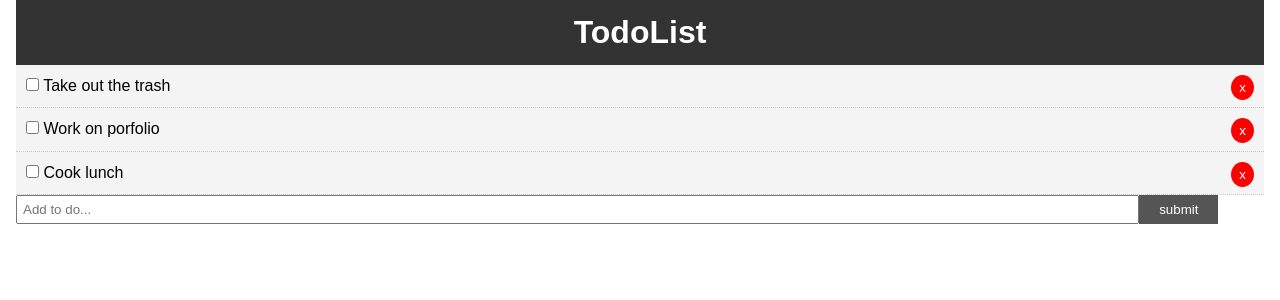
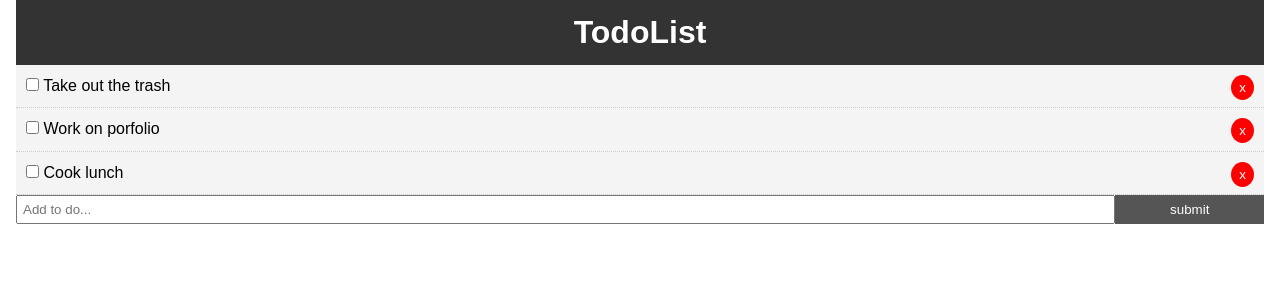
Before and after one commit to wcheng8/react-examples, a React (Create React App) app: page / in a window 1280 px wide. Shown: the top 300 px of the page. Built offline with nearby package versions, Linux system fonts and the light colour scheme; the HTML template or start-up script is replaced by a standard one.

Commit message:
adding state change for todo button

```diff
--- a/src/App.js
+++ b/src/App.js
@@ -44,6 +44,19 @@
 			todos: [...this.state.todos.filter((todo) => todo.id !== id)],
 		});
 	};
+
+	addTodo = (title) => {
+		this.setState({
+			todos: [
+				...this.state.todos,
+				{
+					id: Math.floor(Math.random() * 10000),
+					title,
+					isCompleted: false,
+				},
+			],
+		});
+	};
 	render() {
 		console.log(this.state.todos);
 		return (
@@ -54,7 +67,7 @@
 					markComplete={this.markComplete}
 					delTodo={this.delTodo}
 				/>
-				<AddTodo />
+				<AddTodo addTodo={this.addTodo} />
 			</div>
 		);
 	}
--- a/src/components/AddTodo.js
+++ b/src/components/AddTodo.js
@@ -8,14 +8,23 @@
 		};
 	}
 
+	onChange = (e) => this.setState({ [e.target.name]: e.target.value });
+
+	onSubmit = (e) => {
+		e.preventDefault();
+		this.props.addTodo(this.state.title);
+		this.setState({ title: "" });
+	};
 	render() {
 		return (
-			<form>
+			<form onSubmit={this.onSubmit} style={{ display: "flex" }}>
 				<input
 					type="text"
 					name="title"
 					placeholder="Add to do..."
-					style={{ flex: "10", padding: "5px", width: "90%" }}
+					style={{ flex: "10", padding: "5px" }}
+					value={this.state.title}
+					onChange={this.onChange}
 				/>
 				<input
 					type="submit"
```
